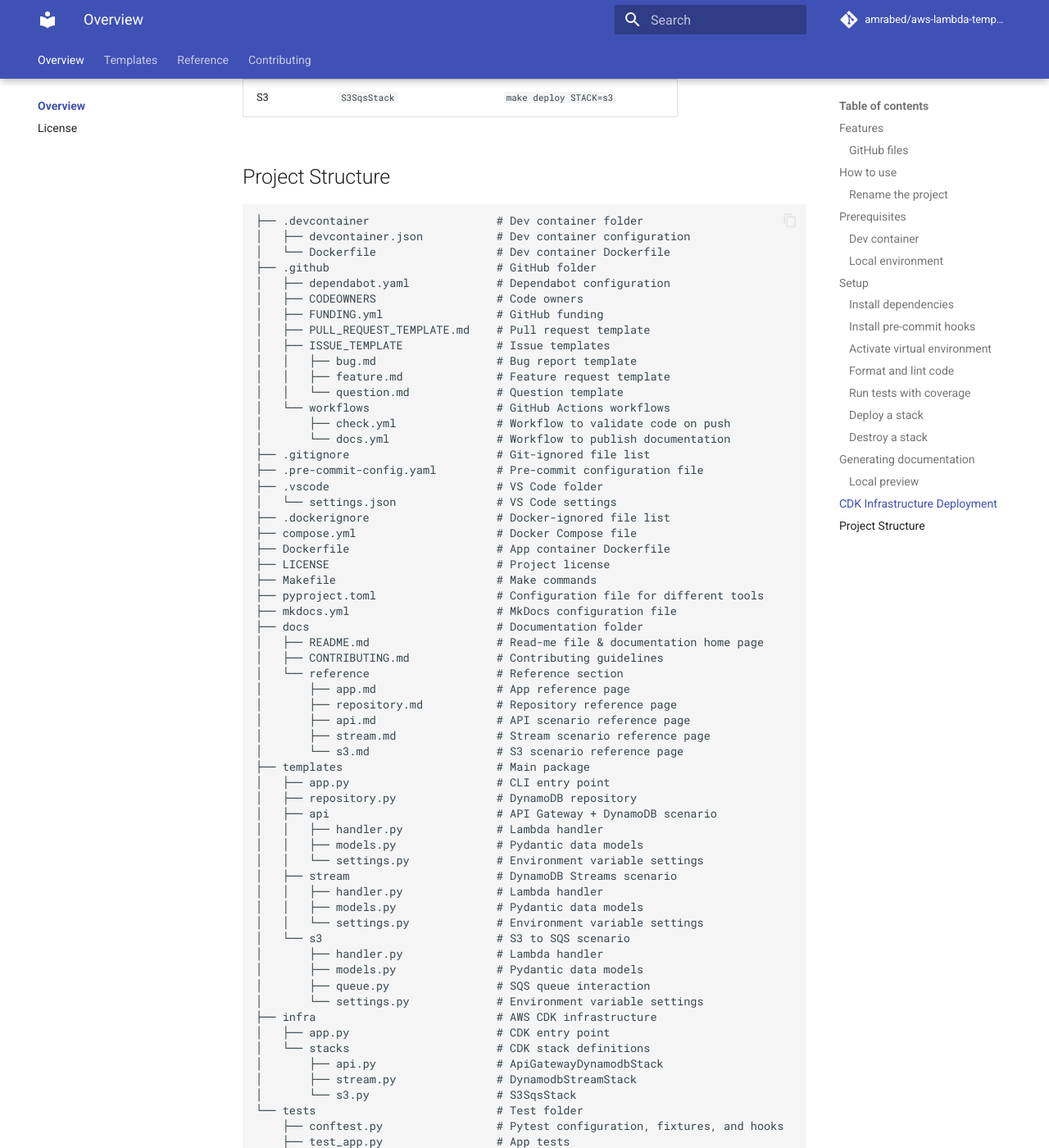
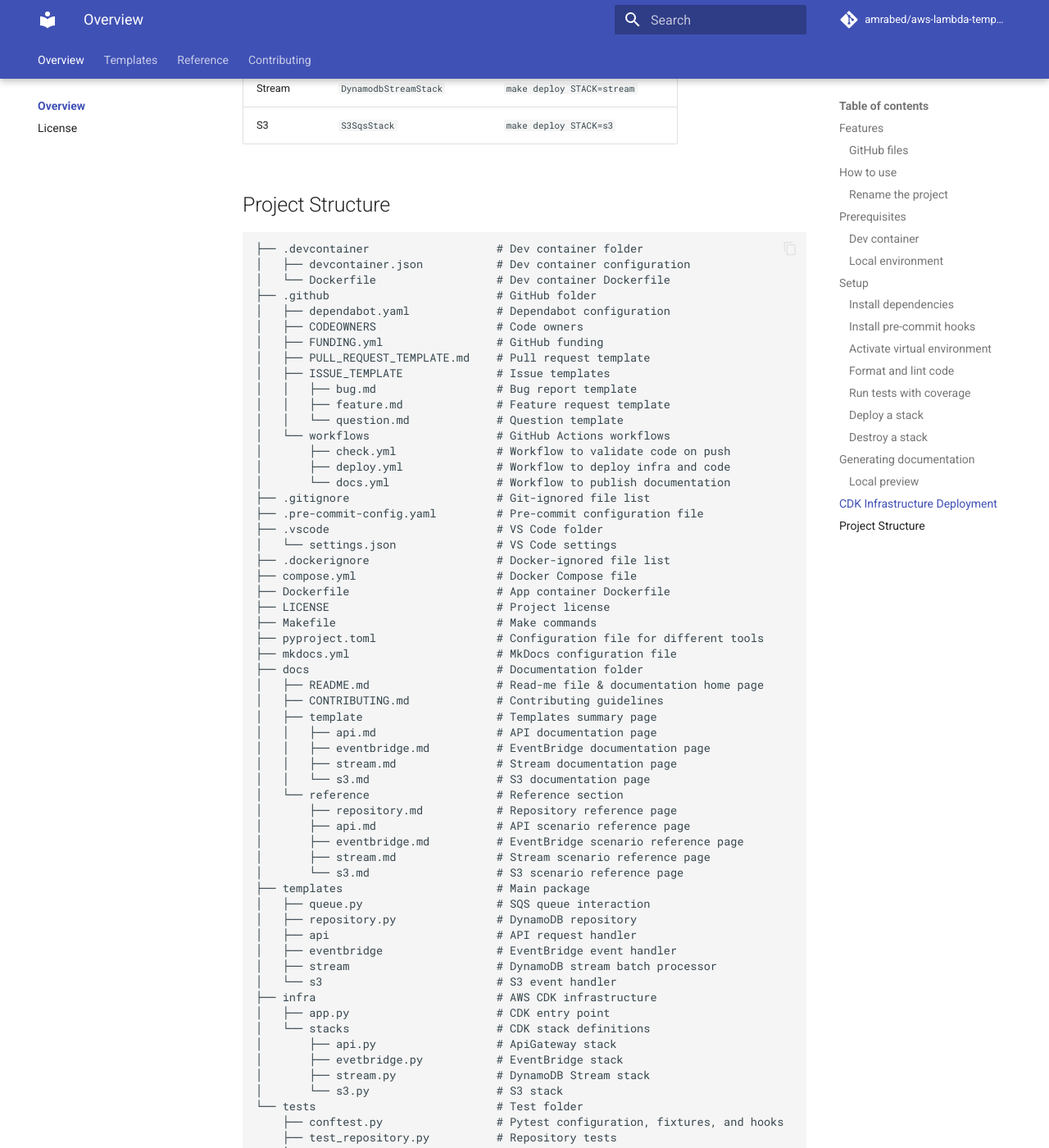
Before and after one commit to amrabed/aws-lambda-templates, an MkDocs documentation site: the page built from docs/README.md, in a window 1280 px wide and 1400 px high, scrolled down 4515 px. Shown: the whole window at 82% size. Built offline with MkDocs 1.6.1 and Material for MkDocs 9.7.7, drawn with Linux system fonts in a browser that asks for light colours; comment, search, counter and statistics services are not loaded; some of the changed text lies outside the part shown.

Commit message:
Update README.md

````diff
--- a/docs/README.md
+++ b/docs/README.md
@@ -3,7 +3,7 @@
 [![Code style: ruff](https://img.shields.io/badge/code%20style-ruff-D7FF64.svg?logo=ruff&style=flat-square)](https://docs.astral.sh/ruff)
 [![License](https://img.shields.io/badge/license-MIT-blue.svg?style=flat-square)](LICENSE.md)
 
-A production-ready Python AWS Lambda templates for different scenarios.
+Production-ready Python AWS Lambda templates for different scenarios.
 See available templates [here](template/index.md).
 
 
@@ -176,6 +177,7 @@ S3 | `S3SqsStack` | `make deploy STACK=s3`
 │   │   └── question.md             # Question template
 │   └── workflows                   # GitHub Actions workflows
 │       ├── check.yml               # Workflow to validate code on push
+│       ├── deploy.yml              # Workflow to deploy infra and code
 │       └── docs.yml                # Workflow to publish documentation
 ├── .gitignore                      # Git-ignored file list
 ├── .pre-commit-config.yaml         # Pre-commit configuration file
@@ -191,42 +193,36 @@ S3 | `S3SqsStack` | `make deploy STACK=s3`
 ├── docs                            # Documentation folder
 │   ├── README.md                   # Read-me file & documentation home page
 │   ├── CONTRIBUTING.md             # Contributing guidelines
+│   ├── template                    # Templates summary page
+│   │   ├── api.md                  # API documentation page
+│   │   ├── eventbridge.md          # EventBridge documentation page
+│   │   ├── stream.md               # Stream documentation page
+│   │   └── s3.md                   # S3 documentation page
 │   └── reference                   # Reference section
-│       ├── app.md                  # App reference page
 │       ├── repository.md           # Repository reference page
 │       ├── api.md                  # API scenario reference page
+│       ├── eventbridge.md          # EventBridge scenario reference page
 │       ├── stream.md               # Stream scenario reference page
 │       └── s3.md                   # S3 scenario reference page
 ├── templates                       # Main package
-│   ├── app.py                      # CLI entry point
+│   ├── queue.py                    # SQS queue interaction
 │   ├── repository.py               # DynamoDB repository
-│   ├── api                         # API Gateway + DynamoDB scenario
-│   │   ├── handler.py              # Lambda handler
-│   │   ├── models.py               # Pydantic data models
-│   │   └── settings.py             # Environment variable settings
-│   ├── stream                      # DynamoDB Streams scenario
-│   │   ├── handler.py              # Lambda handler
-│   │   ├── models.py               # Pydantic data models
-│   │   └── settings.py             # Environment variable settings
-│   └── s3                          # S3 to SQS scenario
-│       ├── handler.py              # Lambda handler
-│       ├── models.py               # Pydantic data models
-│       ├── queue.py                # SQS queue interaction
-│       └── settings.py             # Environment variable settings
+│   ├── api                         # API request handler
+│   ├── eventbridge                 # EventBridge event handler
+│   ├── stream                      # DynamoDB stream batch processor
+│   └── s3                          # S3 event handler
 ├── infra                           # AWS CDK infrastructure
 │   ├── app.py                      # CDK entry point
 │   └── stacks                      # CDK stack definitions
-│       ├── api.py                  # ApiGatewayDynamodbStack
-│       ├── stream.py               # DynamodbStreamStack
-│       └── s3.py                   # S3SqsStack
+│       ├── api.py                  # ApiGateway stack
+│       ├── evetbridge.py           # EventBridge stack
+│       ├── stream.py               # DynamoDB Stream stack
+│       └── s3.py                   # S3 stack
 └── tests                           # Test folder
     ├── conftest.py                 # Pytest configuration, fixtures, and hooks
-    ├── test_app.py                 # App tests
     ├── test_repository.py          # Repository tests
     ├── api                         # API scenario tests
-    │   └── test_handler.py         # API handler tests
-    ├── stream                      # Stream scenario tests
-    │   └── test_handler.py         # Stream handler tests
+    ├── eventbridge                 # EventBridge scenario tests
+    ├── stream                      # DynamoDB Stream scenario tests
     └── s3                          # S3 scenario tests
-        └── test_handler.py         # S3 handler tests
 ```
````
Also changed, not shown: other parts of docs/README.md (+2 -1 lines).
